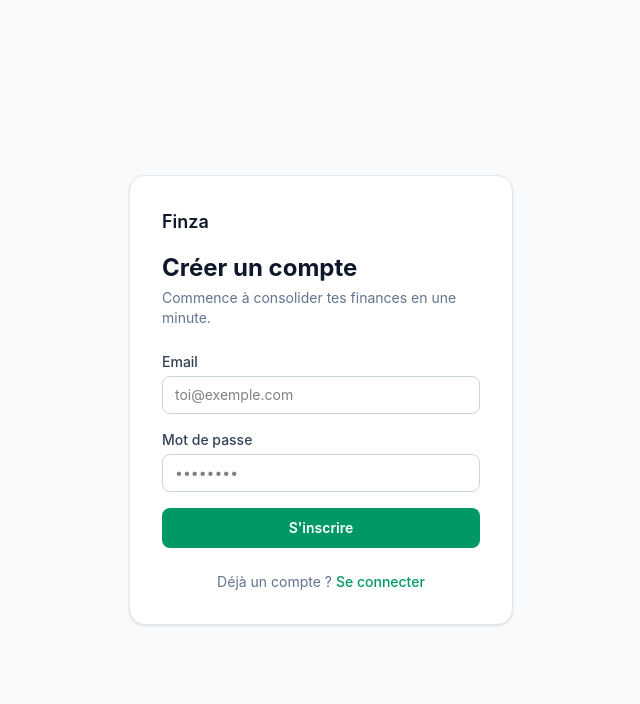
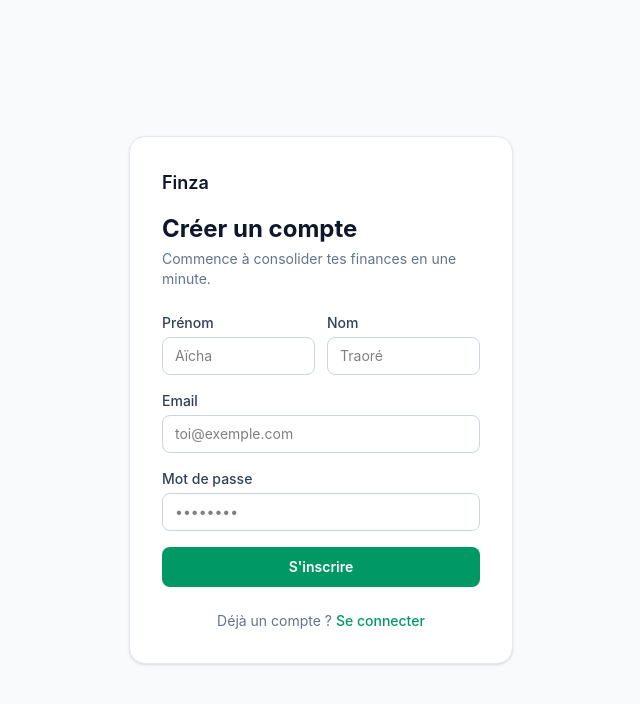
Before and after one commit to wwwkabore09-lgtm/FINZA, a React (Vite) app: page /login in a window 1280 px wide. Both pictures are taken after a click on the button "S'inscrire". Shown: the top 704 px of the page, without its empty margins (319-959 px from the left). Built offline with nearby package versions, Linux system fonts and the light colour scheme.

Commit message:
Add first/last name fields to signup, show first name in dashboard header

```diff
--- a/src/components/DashboardLayout.tsx
+++ b/src/components/DashboardLayout.tsx
@@ -13,6 +13,8 @@ const NAV_ITEMS = [
 export function DashboardLayout() {
   const { user } = useAuth()
   const navigate = useNavigate()
+  const firstName = user?.user_metadata?.first_name as string | undefined
+  const displayName = firstName || user?.email
 
   async function handleSignOut() {
     await supabase.auth.signOut()
@@ -45,7 +47,7 @@ export function DashboardLayout() {
       <div className="flex-1">
         <header className="flex items-center justify-between border-b border-slate-200 bg-white px-6 py-4">
           <h1 className="text-lg font-semibold text-slate-900">
-            Bonjour{user?.email ? `, ${user.email}` : ''}
+            Bonjour{displayName ? `, ${displayName}` : ''}
           </h1>
           <button
             type="button"
--- a/src/pages/Login.tsx
+++ b/src/pages/Login.tsx
@@ -8,6 +8,8 @@ type Mode = 'signin' | 'signup'
 export function Login() {
   const navigate = useNavigate()
   const [mode, setMode] = useState<Mode>('signin')
+  const [firstName, setFirstName] = useState('')
+  const [lastName, setLastName] = useState('')
   const [email, setEmail] = useState('')
   const [password, setPassword] = useState('')
   const [error, setError] = useState<string | null>(null)
@@ -24,6 +26,12 @@ export function Login() {
         const { data, error: signUpError } = await supabase.auth.signUp({
           email,
           password,
+          options: {
+            data: {
+              first_name: firstName,
+              last_name: lastName,
+            },
+          },
         })
         if (signUpError) throw signUpError
         if (data.session) {
@@ -67,6 +75,42 @@ export function Login() {
           </p>
         ) : (
           <form onSubmit={handleSubmit} className="mt-6 space-y-4">
+            {mode === 'signup' && (
+              <div className="grid grid-cols-2 gap-3">
+                <div>
+                  <label
+                    htmlFor="first-name"
+                    className="block text-sm font-medium text-slate-700"
+                  >
+                    Prénom
+                  </label>
+                  <input
+                    id="first-name"
+                    required
+                    value={firstName}
+                    onChange={(event) => setFirstName(event.target.value)}
+                    className="mt-1 w-full rounded-lg border border-slate-300 px-3 py-2 text-sm focus:border-emerald-500 focus:outline-none focus:ring-1 focus:ring-emerald-500"
+                    placeholder="Aïcha"
+                  />
+                </div>
+                <div>
+                  <label
+                    htmlFor="last-name"
+                    className="block text-sm font-medium text-slate-700"
+                  >
+                    Nom
+                  </label>
+                  <input
+                    id="last-name"
+                    required
+                    value={lastName}
+                    onChange={(event) => setLastName(event.target.value)}
+                    className="mt-1 w-full rounded-lg border border-slate-300 px-3 py-2 text-sm focus:border-emerald-500 focus:outline-none focus:ring-1 focus:ring-emerald-500"
+                    placeholder="Traoré"
+                  />
+                </div>
+              </div>
+            )}
             <div>
               <label
                 htmlFor="email"
```
